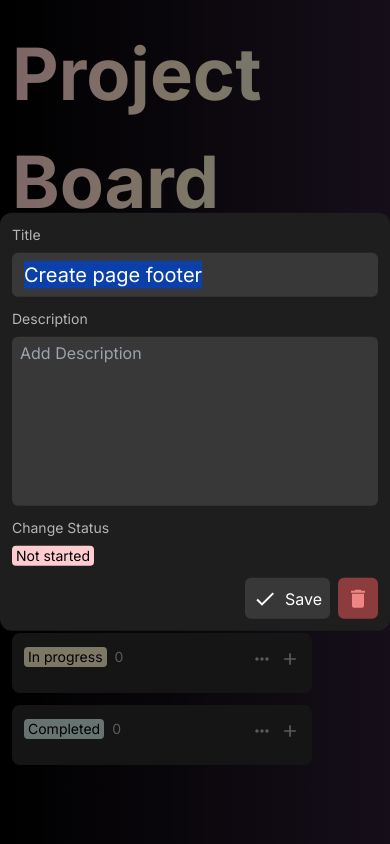
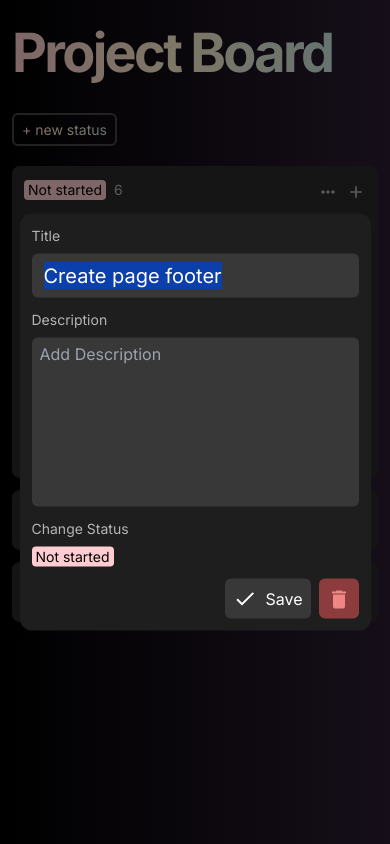
Before and after one commit to HiAkshat/project-board, a Next.js app: page / in a window 390 px wide. Both pictures are taken after a click on the button "Create page footer". Built offline with nearby package versions, Linux system fonts and the light colour scheme.

Commit message:
complete design made responsive

```diff
--- a/src/app/globals.css
+++ b/src/app/globals.css
@@ -120,6 +120,15 @@ body {
   text-overflow: ellipsis;
 }
 
+.truncated-status {
+  /* display: -webkit-box; */
+  -webkit-box-orient: vertical;
+  overflow: hidden;
+  -webkit-line-clamp: 1;
+  /* max-height: 2.5em; */
+  text-overflow: ellipsis;
+}
+
 .status-bg{
   background: rgb(255,204,209);
   background: linear-gradient(95deg, rgba(255,204,209,1) 0%, rgba(251,238,204,1) 50%, rgba(204,231,225,1) 100%, rgba(0,0,0,1));
@@ -129,7 +138,7 @@ body {
 }
 
 .title-text{
-  font-size: 72px;
+  /* font-size: 72px; */
   font-weight: 700;
   background: linear-gradient(95deg, rgba(255,204,209,1) 0%, rgba(251,238,204,1) 50%, rgba(204,231,225,1) 100%, rgba(0,0,0,1));
 
@@ -139,8 +148,13 @@ body {
 }
 
 .masonry-col{
-  /* background-color: pink; */
   width: auto !important;
+}
+
+@media screen and (max-width: 640px) {
+  .masonry-col{
+    width: 100% !important;
+  }
 }
 
 .status-input::placeholder {
--- a/src/app/page.js
+++ b/src/app/page.js
@@ -80,8 +80,8 @@ export default function Home() {
 
   return (
     <DragDropContext onDragEnd={onDragEnd}>
-      <main className="flex flex-col gap-5 py-5 px-3 ">
-        <span className="title-text max-w-fit">Project Board</span>
+      <main className="flex flex-col gap-5 p-3 md:py-5 md:px-6">
+        <span className="title-text text-[54px] md:text-[72px] max-w-fit tracking-tighter md:tracking-normal">Project Board</span>
         <AddNewStatus />
         <StatusGrid projectData={projectData} />
       </main>
--- a/src/components/editTask/editTask.jsx
+++ b/src/components/editTask/editTask.jsx
@@ -99,7 +99,7 @@ export default function EditTask({taskId, colId, index}) {
   }
 
   return (
-    <div className="flex flex-col gap-3 p-3 bg-[#1e1e1e] borde border-white rounded-xl">
+    <div className="flex flex-col w-[90%] m-auto md:w-full gap-3 p-3 bg-[#1e1e1e] rounded-xl">
       <div className="flex flex-col gap-2 text-xl">
         <span className="text-sm text-[#b5b5b5]">Title</span>
         <input className="bg-[#383838] py-2 px-3 rounded-md outline-none" placeholder="Add Title" value={title} onChange={e => setTitle(e.target.value)} type="text" />
@@ -113,7 +113,7 @@ export default function EditTask({taskId, colId, index}) {
         <span className="text-sm text-[#b5b5b5]">Change Status</span>
         <Popover className="text-black" open={open} onOpenChange={setOpen}>
           <PopoverTrigger asChild>
-            <button style={{backgroundColor: projectData.columns[selectedCol].color}} className="px-1 py-0 rounded-sm text-sm hover:brightness-125 text-black w-max">
+            <button style={{backgroundColor: projectData.columns[selectedCol].color}} className="px-1 py-0 rounded-sm text-sm hover:brightness-110 text-black w-max">
               {selectedCol ? <>{projectData.columns[selectedCol].title}</> : <>+ Set status</>}
             </button>
           </PopoverTrigger>
@@ -142,7 +142,7 @@ export default function EditTask({taskId, colId, index}) {
         </Popover>
       </div>
 
-      <div className="flex gap-2 justify-end items-center">
+      <div className="flex gap-2 justify-end items-center h-[40px]">
         <DialogClose className="h-full">
           <div className="flex h-full cursor-pointer" onClick={handleSave}>
             <button disabled={title==="" ? true : false} className="flex items-center gap-2 bg-[#383838] enabled:hover:brightness-125 disabled:text-[#828282] text-white px-2 py-1 rounded-md">
@@ -153,7 +153,7 @@ export default function EditTask({taskId, colId, index}) {
         </DialogClose>
 
         <DialogClose className="h-full">
-          <div className="flex cursor-pointer hover:brightness-110" onClick={handleDelete}>
+          <div className="flex h-full cursor-pointer hover:brightness-110" onClick={handleDelete}>
             <div className="flex gap-2 bg-[#8c3c3c] text-white p-2 rounded-md">
               <span className="text-[#f08585]"><DeleteIcon /></span>
             </div>
--- a/src/components/newTask/newTask.jsx
+++ b/src/components/newTask/newTask.jsx
@@ -50,7 +50,7 @@ export default function NewTask({colId}) {
   }
 
   return (
-    <div className="flex flex-col gap-3 p-3 bg-[#1e1e1e] rounded-xl">
+    <div className="flex flex-col w-[90%] m-auto md:w-full gap-3 p-3 bg-[#1e1e1e] rounded-xl">
       <div className="flex flex-col gap-2 text-xl">
         <span className="text-sm text-[#b5b5b5]">Title</span>
         <input className="bg-[#383838] py-2 px-3 rounded-md outline-none" placeholder="Add Title" value={title} onChange={e => setTitle(e.target.value)} type="text" />
--- a/src/components/status/status.jsx
+++ b/src/components/status/status.jsx
@@ -54,26 +54,53 @@ export default function Status({column, tasks}) {
   }
 
   return (
-    <div className="flex flex-col gap-3 w-[300px] p-3 bg-[#2A2A2A] rounded-lg">
+    <div className="flex flex-col gap-3 w-full md:w-[300px] p-3 bg-[#2A2A2A] rounded-lg">
       <div className="flex justify-between">
-        <div className="flex gap-2 items-center">
-          <span ref={span1Ref} style={{backgroundColor: column.color}} className={`${statusInputVisible ? "hidden" : ""} px-1 py-0 rounded-sm text-sm text-black`}>{column.title}</span>
+        <div className="flex gap-2 items-center max-w-[70%]">
+          <span
+            ref={span1Ref}
+            style={{
+              backgroundColor: column.color,
+              display: statusInputVisible ? "none" : "-webkit-box"
+            }}
+            className={`px-1 py-0 rounded-sm max-w-[150p w-fit text-sm truncated-status text-black`}
+          >
+            {column.title}
+          </span>
 
-          <div style={{backgroundColor: column.color, height: span1Height}} className={`${statusInputVisible ? "" : "hidden"} flex items-center rounded-sm`}>
-            <input style={inputStyle} className={`status-input px-1 py-0 text-sm rounded-sm rounded-r-none text-black outline-none`} value={statusInputText} onChange={e => setStatusInputText(e.target.value)} placeholder="edit status"/>
-            <button style={{backgroundColor: column.color}} onClick={handleSaveStatusInput} disabled={statusInputText==="" ? true : false} className="flex items-center px-1 py-0 rounded-sm rounded-l-none enabled:hover:brightness-110 h-full text-black disabled:text-[#0000006b]"><DoneIcon fontSize="small"/></button>
+          <div
+            style={{ backgroundColor: column.color, height: span1Height }}
+            className={`${
+              statusInputVisible ? "" : "hidden"
+            } flex items-center rounded-sm`}
+          >
+            <input
+              style={inputStyle}
+              className={`status-input px-1 py-0 text-sm rounded-sm rounded-r-none text-black outline-none`}
+              value={statusInputText}
+              onChange={(e) => setStatusInputText(e.target.value)}
+              placeholder="edit status"
+            />
+            <button
+              style={{ backgroundColor: column.color }}
+              onClick={handleSaveStatusInput}
+              disabled={statusInputText === "" ? true : false}
+              className="flex items-center px-1 py-0 rounded-sm rounded-l-none enabled:hover:brightness-110 h-full text-black disabled:text-[#0000006b]"
+            >
+              <DoneIcon fontSize="small" />
+            </button>
           </div>
 
           <span className="text-[#B5B5B5] text-sm">{tasks.length}</span>
         </div>
 
         <div className="flex items-center gap-2">
-          <StatusMenu column={column} hanldeStatusInput={hanldeStatusInput}/>
-          <NewTaskButton colId={column.id}/>
+          <StatusMenu column={column} hanldeStatusInput={hanldeStatusInput} />
+          <NewTaskButton colId={column.id} />
         </div>
       </div>
 
-      <TasksList colId={column.id} tasks={tasks}/>
+      <TasksList colId={column.id} tasks={tasks} />
     </div>
-  )
+  );
 }
--- a/src/components/statusGrid/statusGrid.jsx
+++ b/src/components/statusGrid/statusGrid.jsx
@@ -4,22 +4,23 @@ import Status from '../status/status';
 export default function StatusGrid({projectData}) {
   const breakpointColumnsObj = {
     default: 4, // Number of columns by default
-    1100: 2,   // Number of columns at 1100px screen width and above
+    1280: 3,
+    1024: 2,   // Number of columns at 1100px screen width and above
     640: 1,    // Number of columns at 700px screen width and above
   };
 
   return (
     <Masonry
       breakpointCols={breakpointColumnsObj}
-      className="flex min-w-full max-w-min gap-3"
-      columnClassName="flex flex-col gap-3 w-[300px] masonry-col"
+      className="flex max-w-full gap-3"
+      columnClassName="flex flex-col gap-3 w-full md:w-[300px] masonry-col"
     >
       {projectData.columnOrder.map(columnId => {
         const column = projectData.columns[columnId]
         const tasks = column.taskIds.map((taskId) => projectData.tasks[taskId]);
 
         return (
-          <div className="w-fit" key={columnId}>
+          <div className="w-full md:w-fit" key={columnId}>
             <Status column={column} tasks={tasks} />
           </div>
         )
--- a/src/components/statusMenu/statusMenu.jsx
+++ b/src/components/statusMenu/statusMenu.jsx
@@ -39,7 +39,7 @@ export default function StatusMenu({column, hanldeStatusInput}) {
             <span className=""><EditIcon fontSize="small"/></span>
             <span className="text-left">Edit title</span>
           </DropdownMenuItem>
-          <DropdownMenuItem className="flex items-center hover:bg-[#313131] rounded-md gap-2 w-full px-2 py-1 text-sm cursor-pointer" onClick={() => hanldeStatusInput()}>
+          <DropdownMenuItem className="flex items-center hover:bg-[#313131] rounded-md gap-2 w-full px-2 py-1 text-sm cursor-pointer" onClick={() => handleStatusDelete()}>
             <span><DeleteIcon fontSize="small"/></span>
             <span className="text-left">Delete</span>
           </DropdownMenuItem>
```
